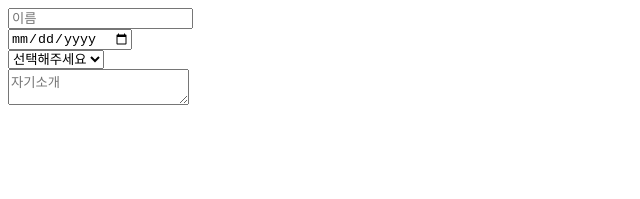
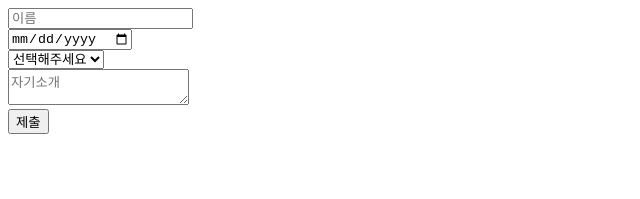
Before and after one commit to DungBeetle0618/React-study-with-Winterlood, a React (Vite) app in the folder section05/: page / in a window 1280 px wide. Shown: the top 199 px of the page, without its empty margins (0-640 px from the left). Built offline with nearby package versions, Linux system fonts and the light colour scheme.

Commit message:
5.10) useRef로 컴포넌트의 변수 생성하기
useRef를 이용해서 사용자 입력 값의 유효성 검사와 간단한 포커스 추가

```diff
--- a/section05/src/components/Register.jsx
+++ b/section05/src/components/Register.jsx
@@ -1,4 +1,4 @@
-import { useState } from 'react';
+import { useState, useRef } from 'react';
 // 간단한 회원가입 폼
 // 1. 이름
 // 2. 생년월일
@@ -12,9 +12,20 @@ const Register = () => {
         country: "",
         bio: "",
     })
-    console.log(input)
 
+    const countRef = useRef(0);
+    const inputRef = useRef();
+
+    const onSubmit = () => {
+        if(input.name === ""){
+            alert('이름을 입력해 주세요.')
+            inputRef.current.focus();
+        }
+        console.log(1)
+    }
     const onChange = (e) => {
+        countRef.current ++;
+        console.log('countRef = ',countRef)
         setInput({
             ...input,
             [e.target.name]: e.target.value
@@ -25,6 +36,7 @@ const Register = () => {
         <div>
             <div>
             <input
+                ref={inputRef}
                 name='name'
                 onChange={onChange}
                 placeholder={'이름'}
@@ -62,6 +74,7 @@ const Register = () => {
             <div>
                 {input.bio}
             </div>
+            <button onClick={onSubmit}>제출</button>
         </div>
     )
 };
```
Also changed, not shown: 1 other file (tests, documents, lock files or other folders).
